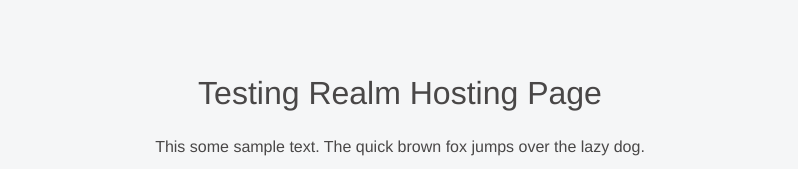
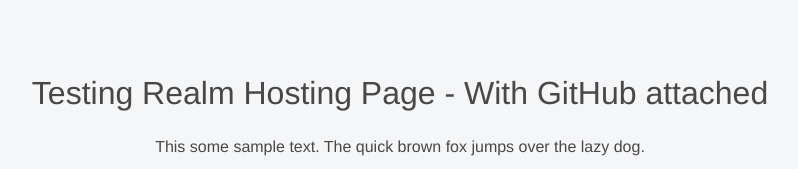
Before and after one commit to shettysuraj/realmapp, a plain HTML site: page index.html in a window 1280 px wide. Shown: the top 169 px of the page, without its empty margins (240-1038 px from the left). Drawn offline with Linux system fonts and the light colour scheme.

Commit message:
Update index.html

```diff
--- a/index.html
+++ b/index.html
@@ -61,7 +61,7 @@
   </head>
   <body>
     <div class="content">
-      <h2>Testing Realm Hosting Page</h2>
+      <h2>Testing Realm Hosting Page - With GitHub attached</h2>
       <div style="text-align: center;">
         This some sample text. The quick brown fox jumps over the lazy dog.
       </div>
```
